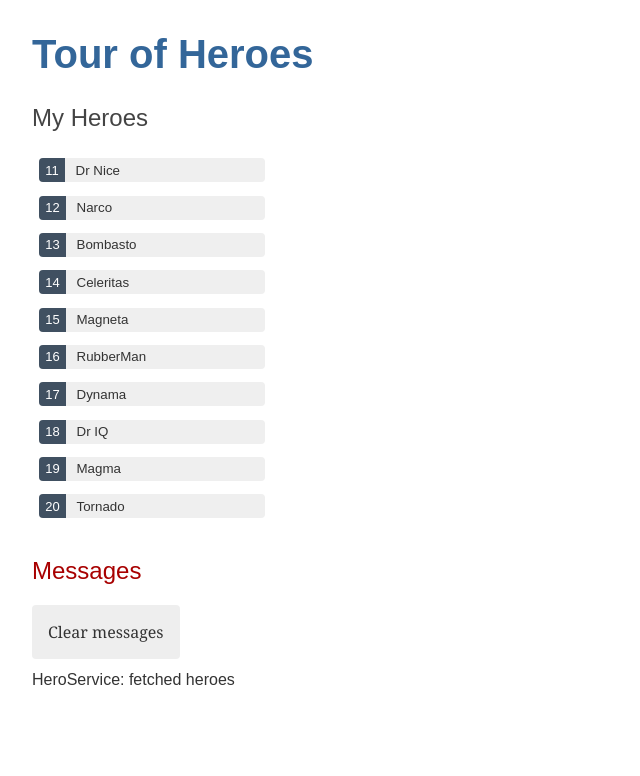
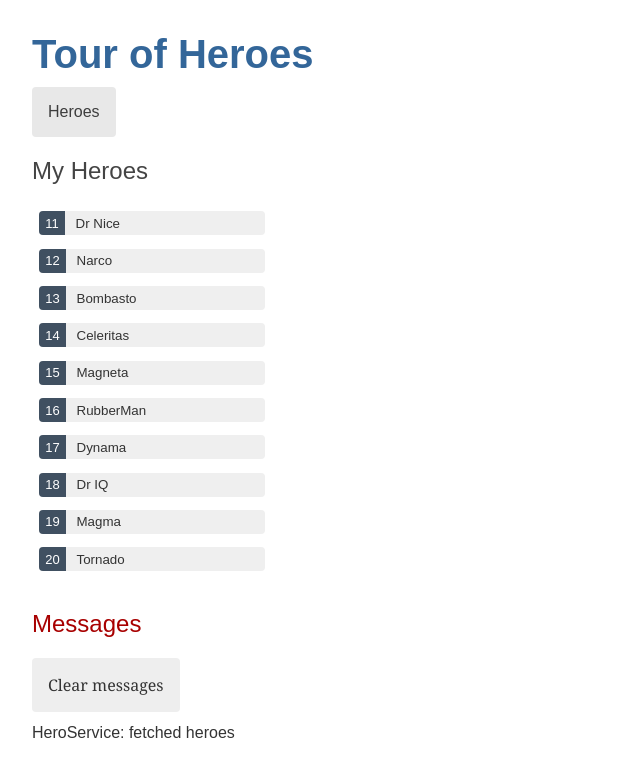
Before and after one commit to rDuckDev/hello-languages, an Angular app in the folder javascript/sandbox/angular-app/: page /heroes in a window 1280 px wide. Shown: the top 776 px of the page, without its empty margins (0-640 px from the left). Built offline with nearby package versions, Linux system fonts and the light colour scheme.

Commit message:
feat: add a navigation link [Angular]

```diff
--- a/javascript/sandbox/angular-app/src/app/app.component.css
+++ b/javascript/sandbox/angular-app/src/app/app.component.css
@@ -0,0 +1,24 @@
+/* Private CSS styles */
+
+h1 {
+  margin-bottom: 0;
+}
+
+nav a {
+  padding: 1rem;
+  text-decoration: none;
+  margin-top: 10px;
+  display: inline-block;
+  background-color: #e8e8e8;
+  color: #3d3d3d;
+  border-radius: 4px;
+}
+
+nav a:hover {
+  color: white;
+  background-color: #42545c;
+}
+
+nav a.active {
+  background-color: black;
+}
--- a/javascript/sandbox/angular-app/src/app/app.component.html
+++ b/javascript/sandbox/angular-app/src/app/app.component.html
@@ -1,3 +1,6 @@
 <h1>{{ title }}</h1>
+<nav>
+  <a routerLink="/heroes">Heroes</a>
+</nav>
 <router-outlet></router-outlet>
 <app-messages></app-messages>
```
